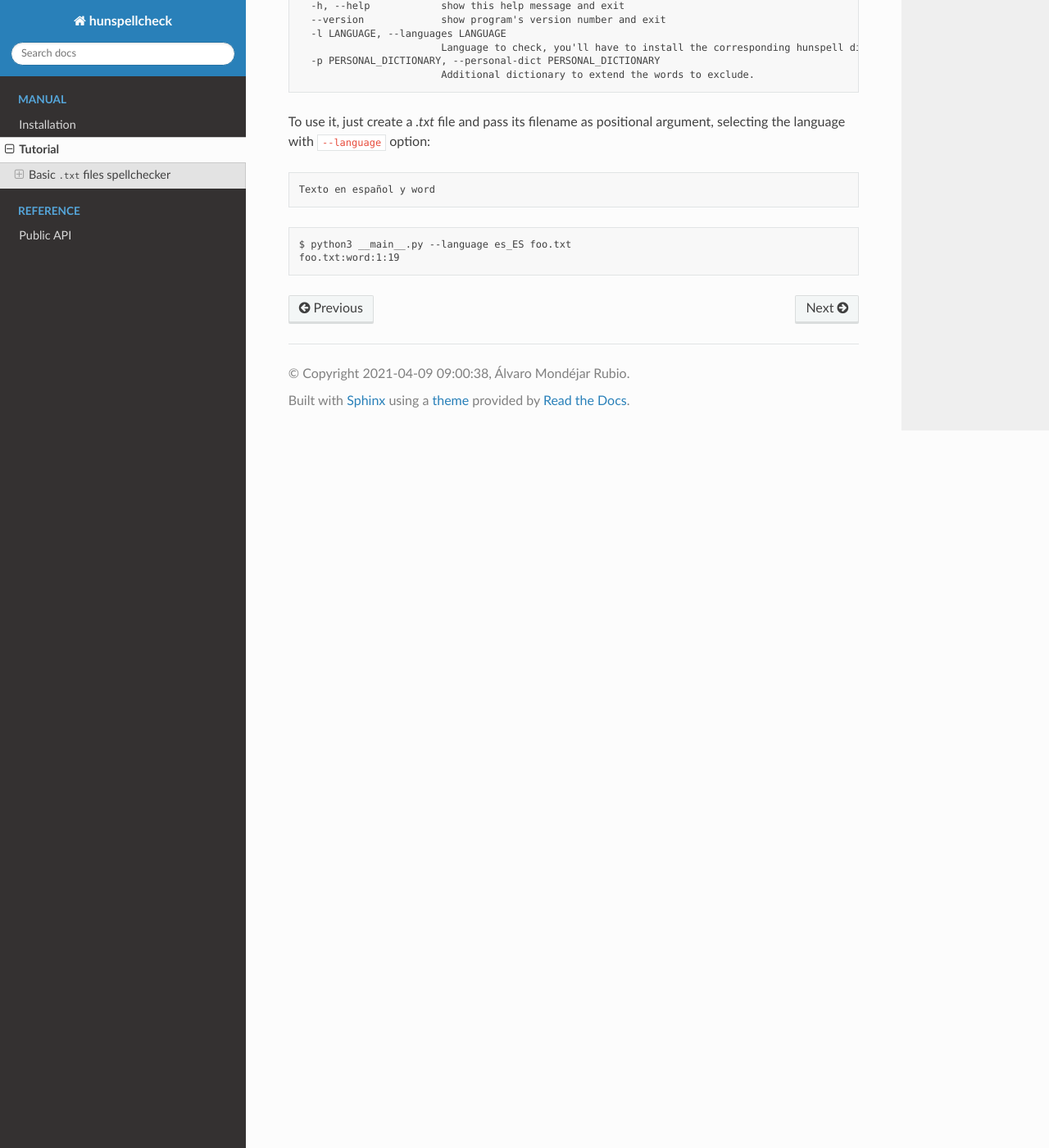
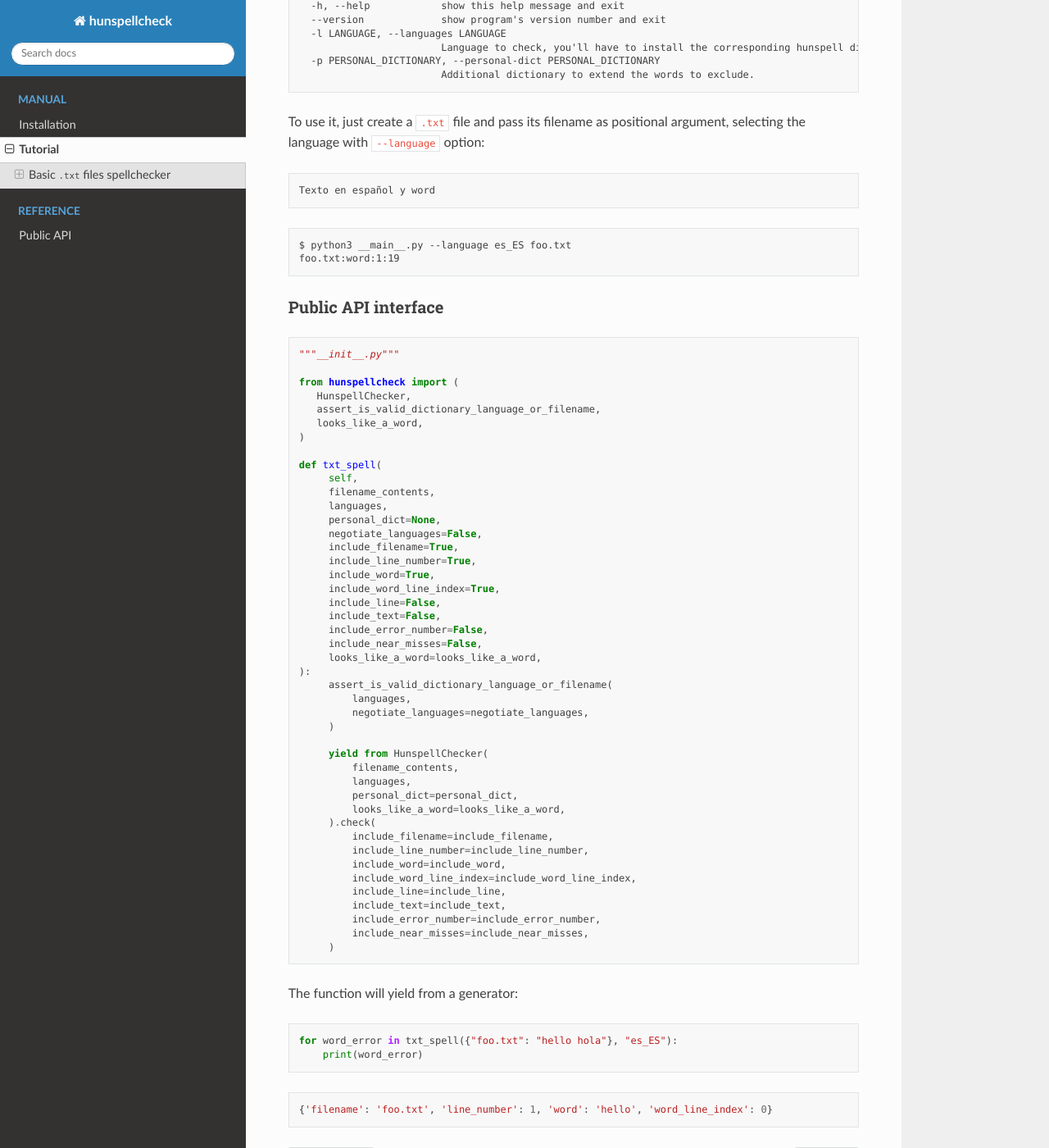
Before and after one commit to mondeja/hunspellcheck, a Sphinx documentation site: the page built from docs/tutorial.rst, in a window 1280 px wide and 1400 px high, scrolled down 1269 px. Shown: the whole window at 82% size. Built offline with Sphinx 7.4.7 and the Read the Docs theme 2.0.0, drawn with Linux system fonts in a browser that asks for light colours.

Commit message:
Implement programatic interface building

```diff
--- a/docs/api.rst
+++ b/docs/api.rst
@@ -11,12 +11,15 @@ Public API
 .. autoclass:: hunspellcheck.HunspellChecker
    :members:
 
-.. autoclass:: hunspellcheck.render_hunspell_word_error
+.. autofunction:: hunspellcheck.render_hunspell_word_error
+.. autofunction:: hunspellcheck.looks_like_a_word
 
 .. rubric:: Hunspell utilities
 
 .. autofunction:: hunspellcheck.get_hunspell_version
 .. autofunction:: hunspellcheck.is_valid_dictionary_language
+.. autofunction:: hunspellcheck.is_valid_dictionary_language_or_filename
+.. autofunction:: hunspellcheck.assert_is_valid_dictionary_language_or_filename
 .. autofunction:: hunspellcheck.gen_available_dictionaries
 .. autofunction:: hunspellcheck.gen_available_dictionaries_with_langcodes
 .. autofunction:: hunspellcheck.list_available_dictionaries
--- a/docs/conf.py
+++ b/docs/conf.py
@@ -54,6 +54,12 @@ html_css_files = [
 
 # -- Options for `sphinx.ext.intersphinx` ------------------------------------
 
+napoleon_google_docstring = True
+napoleon_numpy_docstring = False
+
+
+# -- Options for `sphinx.ext.intersphinx` ------------------------------------
+
 intersphinx_mapping = {
     "python": ("https://docs.python.org/3", None),
     "jinja2": ("https://jinja2docs.readthedocs.io/en/stable", None),
--- a/docs/tutorial.rst
+++ b/docs/tutorial.rst
@@ -77,7 +77,7 @@ You can see the usage passing ``--help`` option to this script:
                            Additional dictionary to extend the words to exclude.
 
 
-To use it, just create a `.txt` file and pass its filename as positional
+To use it, just create a ``.txt`` file and pass its filename as positional
 argument, selecting the language with ``--language`` option:
 
 .. code-block::
@@ -89,3 +89,66 @@ argument, selecting the language with ``--language`` option:
 
    $ python3 __main__.py --language es_ES foo.txt
    foo.txt:word:1:19
+
+
+Public API interface
+~~~~~~~~~~~~~~~~~~~~
+
+.. code-block:: python
+
+   """__init__.py"""
+
+   from hunspellcheck import (
+      HunspellChecker,
+      assert_is_valid_dictionary_language_or_filename,
+      looks_like_a_word,
+   )
+
+   def txt_spell(
+        self,
+        filename_contents,
+        languages,
+        personal_dict=None,
+        negotiate_languages=False,
+        include_filename=True,
+        include_line_number=True,
+        include_word=True,
+        include_word_line_index=True,
+        include_line=False,
+        include_text=False,
+        include_error_number=False,
+        include_near_misses=False,
+        looks_like_a_word=looks_like_a_word,
+   ):
+        assert_is_valid_dictionary_language_or_filename(
+            languages,
+            negotiate_languages=negotiate_languages,
+        )
+
+        yield from HunspellChecker(
+            filename_contents,
+            languages,
+            personal_dict=personal_dict,
+            looks_like_a_word=looks_like_a_word,
+        ).check(
+            include_filename=include_filename,
+            include_line_number=include_line_number,
+            include_word=include_word,
+            include_word_line_index=include_word_line_index,
+            include_line=include_line,
+            include_text=include_text,
+            include_error_number=include_error_number,
+            include_near_misses=include_near_misses,
+        )
+
+
+The function will yield from a generator:
+
+.. code-block:: python
+
+   for word_error in txt_spell({"foo.txt": "hello hola"}, "es_ES"):
+       print(word_error)
+
+.. code-block:: python
+
+   {'filename': 'foo.txt', 'line_number': 1, 'word': 'hello', 'word_line_index': 0}
```
Also changed, not shown: hunspellcheck/__init__.py (+13 -2 lines), 4 other files.
